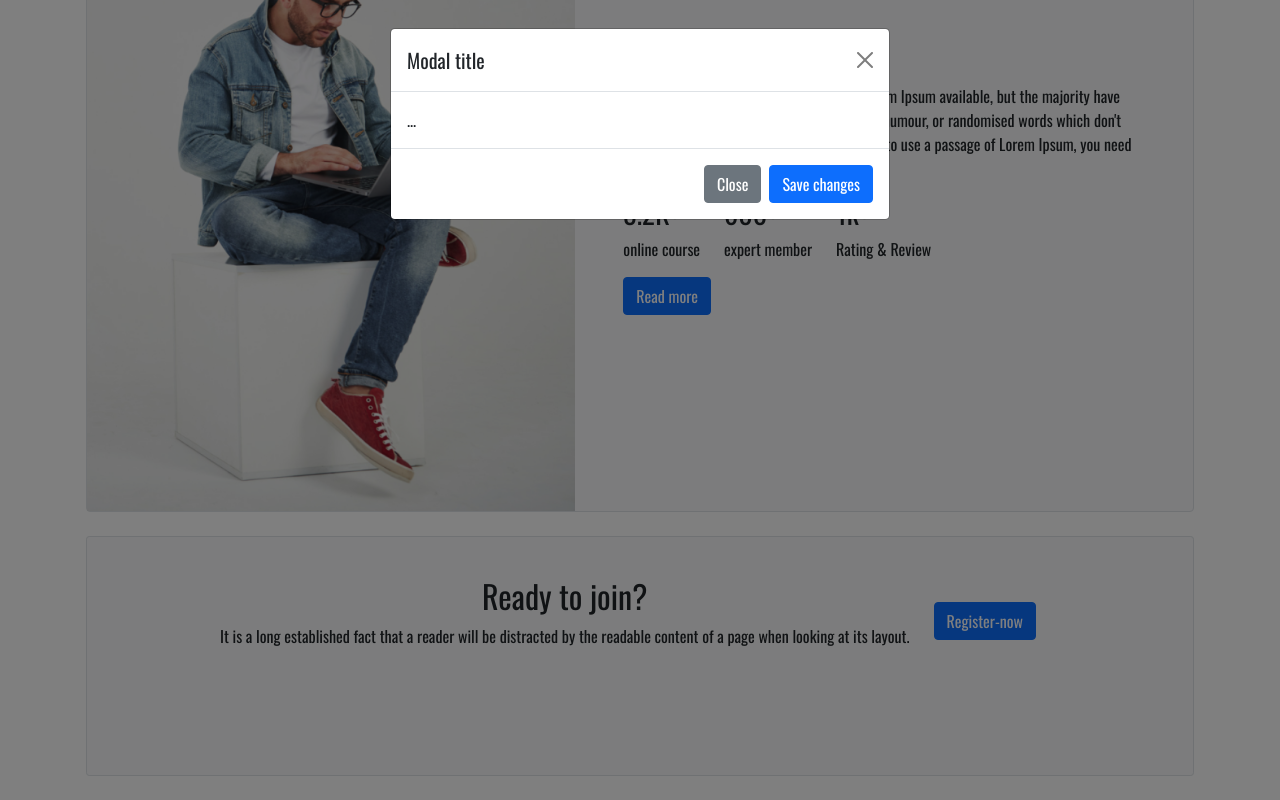
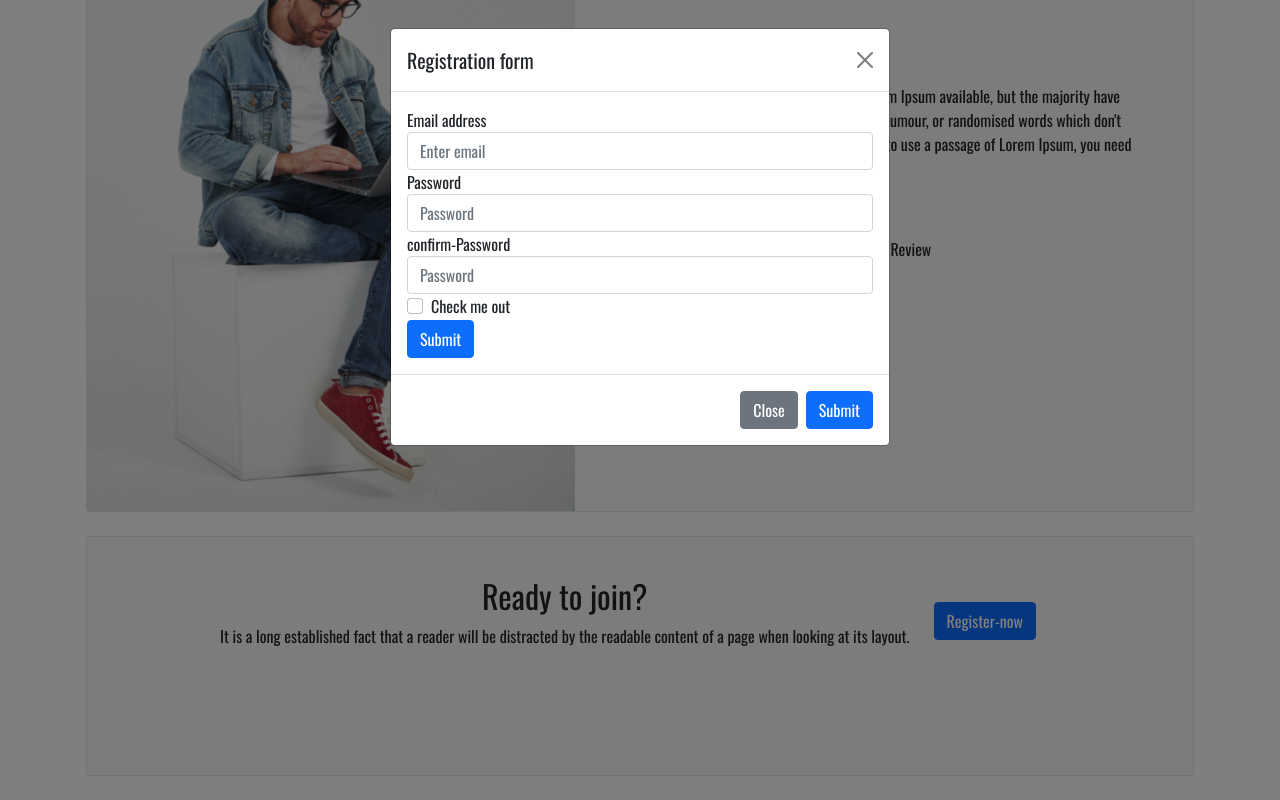
Before and after one commit to nurulalamtawhid/Epitome-eLearning, a plain HTML site: page index.html in a window 1280 px wide. Both pictures are taken after a click on the button "Register-now". Shown: the part 1960-2760 px from the top of the page. Drawn offline with nearby package versions, Linux system fonts and the light colour scheme.

Commit message:
modal form

```diff
--- a/index.html
+++ b/index.html
@@ -243,15 +243,32 @@
                                 <div class="modal-dialog">
                                   <div class="modal-content">
                                     <div class="modal-header">
-                                      <h5 class="modal-title" id="exampleModalLabel">Modal title</h5>
+                                      <h5 class="modal-title" id="exampleModalLabel">Registration form</h5>
                                       <button type="button" class="btn-close" data-bs-dismiss="modal" aria-label="Close"></button>
                                     </div>
                                     <div class="modal-body">
-                                      ...
+                                        <form>
+                                        <div class="form-group">
+                                          <label for="exampleInputEmail1">Email address</label>
+                                          <input type="email" class="form-control" id="exampleInputEmail1" aria-describedby="emailHelp" placeholder="Enter email">
+
+                                        </div>
+                                        <div class="form-group">
+                                          <label for="exampleInputPassword1">Password</label>
+                                          <input type="password" class="form-control" id="exampleInputPassword1" placeholder="Password">
+                                          <label for="exampleInputPassword1">confirm-Password</label>
+                                          <input type="password" class="form-control" id="exampleInputPassword1" placeholder="Password">
+                                        </div>
+                                        <div class="form-check">
+                                          <input type="checkbox" class="form-check-input" id="exampleCheck1">
+                                          <label class="form-check-label" for="exampleCheck1">Check me out</label>
+                                        </div>
+                                        <button type="submit" class="btn btn-primary">Submit</button>
+                                      </form>
                                     </div>
                                     <div class="modal-footer">
                                       <button type="button" class="btn btn-secondary" data-bs-dismiss="modal">Close</button>
-                                      <button type="button" class="btn btn-primary">Save changes</button>
+                                      <button type="button" class="btn btn-primary">Submit</button>
                                     </div>
                                   </div>
                                 </div>
```
